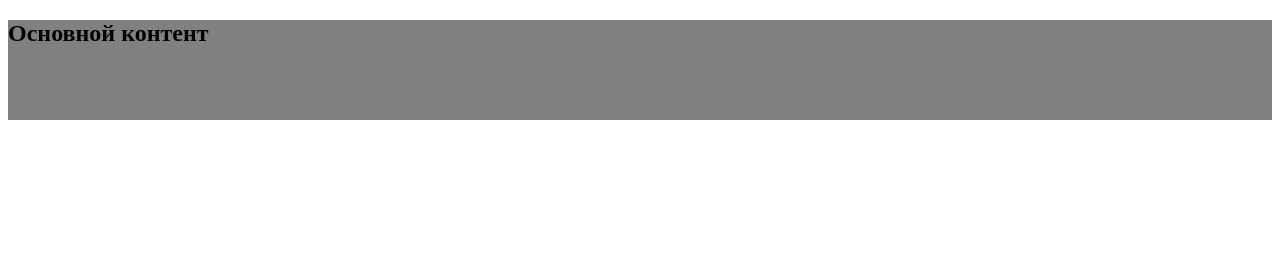
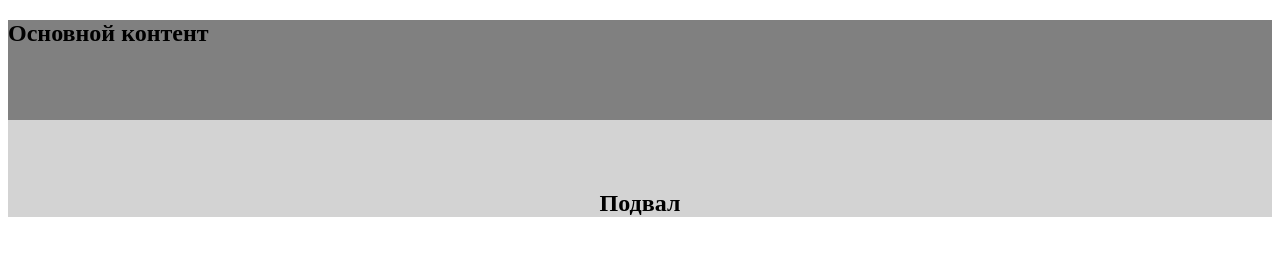
Before and after one commit to ElFrontal/test-project, a plain HTML site: page src/index.html in a window 1280 px wide. Drawn offline with Linux system fonts and the light colour scheme.

Commit message:
footer git commit -m footer
git commit -m footer

```diff
--- a/src/css/main.css
+++ b/src/css/main.css
@@ -2,3 +2,9 @@
     background: grey;
     min-height: 100px;
 }
+
+.footer {
+    background-color: lightgray;
+    text-align: center;
+    padding-top: 50px;
+}
--- a/src/index.html
+++ b/src/index.html
@@ -13,5 +13,9 @@
             <h2>Основной контент</h2>
         </section>
     </main>
+
+    <footer class="footer">
+        <h2>Подвал</h2>
+    </footer>
 </body>
 </html>
```
